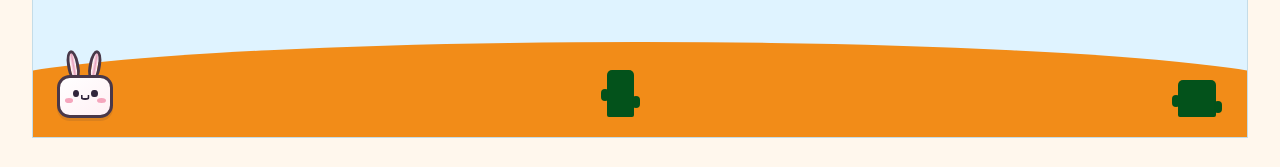
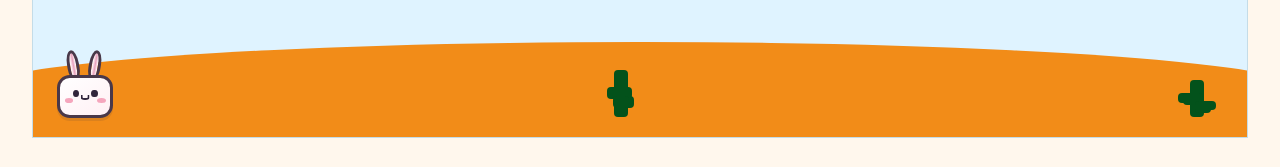
Before and after one commit to seanhoenderdos/game, a website with bundled scripts: page index.html in a window 1280 px wide. Both pictures are taken after a click on the button "Start game". Shown: the part 494-661 px from the top of the page. Built offline with nearby package versions, Linux system fonts and the light colour scheme.

Commit message:
Render obstacles as collidable parts

```diff
--- a/css/obstacles.css
+++ b/css/obstacles.css
@@ -5,32 +5,54 @@
   inset: 0;
   overflow: hidden;
   pointer-events: none;
+ }
+
+ .obstacle {
+ position: absolute;
+ left: 0;
+ bottom: 20px;
+ background: transparent;
+ }
+
+ .obstacle-part {
+ position: absolute;
+ background-color: #03521b;
+ border-radius: 4px;
+ }
+
+.obstacle-stem {
+  left: 50%;
+  bottom: 0;
+  width: 14px;
+  height: 100%;
+  transform: translateX(-50%);
 }
 
-.obstacle {
-  position: absolute;
+.obstacle-left-vertical {
   left: 0;
-  bottom: 20px;
-  background-color: #03521b;
-  border-radius: 5px 5px 2px 2px;
+  top: 35%;
+  width: 16px;
+  height: 25%;
 }
 
-.obstacle::before,
-.obstacle::after {
-  content: '';
-  position: absolute;
-  width: 8px;
+.obstacle-left-horizontal {
+  left: 5px;
+  top: 35%;
+  width: 20px;
   height: 12px;
-  background-color: #03511a;
-  border-radius: 4px;
 }
 
-.obstacle::before {
-  top: 40%;
-  left: -6px;
+
+.obstacle-right-vertical {
+  right: 0;
+  top: 55%;
+  width: 12px;
+  height: 25%;
 }
 
-.obstacle::after {
+.obstacle-right-horizontal {
+  right: 5px;
   top: 55%;
-  right: -6px;
+  width: 16px;
+  height: 12px;
 }
--- a/js/obstacles.js
+++ b/js/obstacles.js
@@ -34,15 +34,33 @@ export function spawnObstacle() {
   el.style.width = `${width}px`;
   el.style.height = `${height}px`;
 
+  const partClasses = [
+    'obstacle-stem',
+    'obstacle-left-vertical',
+    'obstacle-left-horizontal',
+    'obstacle-right-vertical',
+    'obstacle-right-horizontal',
+  ];
+
+  const parts = partClasses.map((className) => {
+    const part = document.createElement('div');
+
+    part.className = `obstacle-part ${className}`;
+
+    el.appendChild(part);
+
+    return part;
+  });
+
   const x = obstacleLayer.clientWidth;
 
   el.style.left = `${x}px`;
-  el.style.bottom = '20px';
 
   obstacleLayer.appendChild(el);
 
   obstacles.push({
     el,
+    parts,
     x,
     width,
     height,
@@ -76,13 +94,13 @@ export function updateObstacles(deltaSeconds) {
   const playerX = playerEl
     ? playerEl.getBoundingClientRect().left - obstacleLayer.getBoundingClientRect().left
     : 0;
-
   let newlyPassed = 0;
 
   for (let i = obstacles.length - 1; i >= 0; i--) {
     const obstacle = obstacles[i];
 
     obstacle.x -= dx;
+
     obstacle.el.style.left = `${obstacle.x}px`;
 
     if (!obstacle.passed && obstacle.x + obstacle.width < playerX) {
@@ -107,7 +125,8 @@ export function checkCollision(playerBounds) {
   if (!playerBounds || !obstacleLayer) return false;
 
   for (const obstacle of obstacles) {
-    const bounds = obstacle.el.getBoundingClientRect();
+  for (const part of obstacle.parts) {
+    const bounds = part.getBoundingClientRect();
 
     const overlap =
       playerBounds.left < bounds.right &&
@@ -115,7 +134,10 @@ export function checkCollision(playerBounds) {
       playerBounds.top < bounds.bottom &&
       playerBounds.bottom > bounds.top;
 
-    if (overlap) return true;
+      if (overlap) {
+        return true;
+      }
+    }
   }
 
   return false;
@@ -127,5 +149,6 @@ export function resetObstacles() {
   }
 
   obstacles.length = 0;
+
   timeUntilNextSpawn = 0.8;
 }
```
